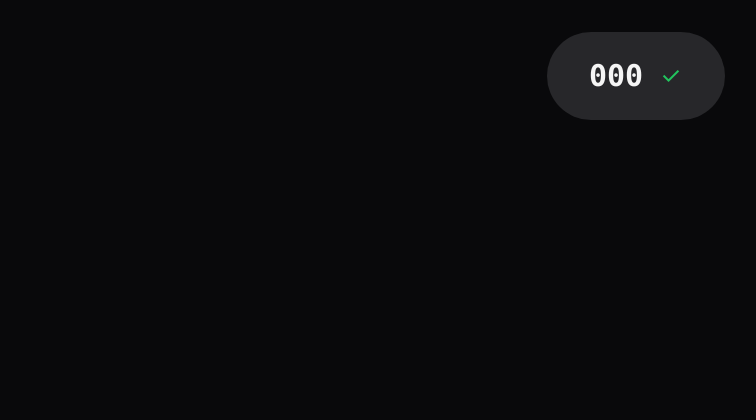
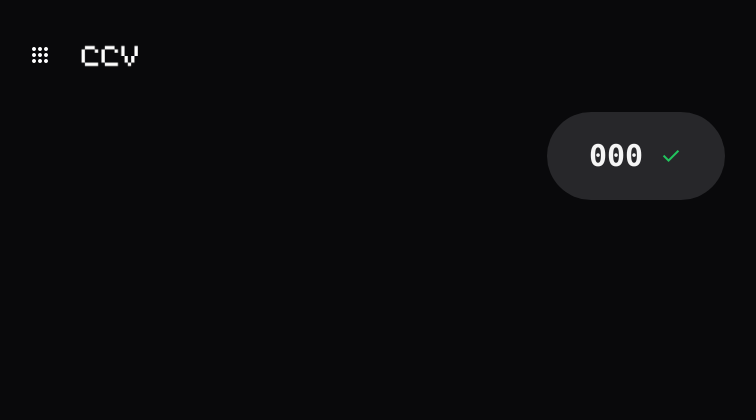
Before and after one commit to sadaakisz/django-cc-validation, a Django app: page /ccv/ in a window 1280 px wide. Shown: the top 420 px of the page, without its empty margins (4-760 px from the left). Run offline with Django 5.2, Linux system fonts and the light colour scheme; tables that the repository leaves empty hold one stand-in row (values such as "Sample post"); some libraries are stand-ins or nearby versions.

Commit message:
Adjusted card view with hover elements and a header.

```diff
--- a/cc_validation_app/templates/cc_validation_app/index.html
+++ b/cc_validation_app/templates/cc_validation_app/index.html
@@ -1,7 +1,7 @@
 {% comment %} <head>
 <script src="https://cdn.tailwindcss.com"></script>
 </head> {% endcomment %}
-
+{% load static %}
 {% load tailwind_tags %}
 
 <!DOCTYPE html>
@@ -15,19 +15,19 @@
     {% tailwind_css %}
     <link rel="stylesheet" href="https://fonts.googleapis.com/css2?family=Material+Symbols+Outlined:opsz,wght,FILL,GRAD@20..48,100..700,0..1,-50..200" />
   </head>
-  <body class="flex justify-center items-center bg-zinc-950 text-neutral-100">
-    <main>
-        <a href="{% url 'cc_validation_app:create'%}" class="text-3xl font-bold underline">
-            <div class="flex items-center justify-evenly fixed mx-auto inset-x-0 bottom-8 h-16 w-40
-                bg-gradient-to-r from-indigo-500 via-purple-500 to-pink-500 rounded-full">
-                <span class="material-symbols-outlined text-white">
-                    add
-                </span>
-                <p class="text-base text-white">New Card</p>
-            </div>
+  <body class="bg-zinc-950 text-neutral-100">
+    <header class="flex justify-start items-center ml-8">
+        <a href="{% url 'cc_validation_app:index'%}" class="text-3xl font-bold underline">
+            <span class="material-symbols-outlined text-white">
+                apps
+            </span>
         </a>
+        <img src="{% static 'cc_validation_app/images/ccv-logo.png' %}" alt="CCV Logo" class="size-28 object-contain">
+        </img>
+    </header>
+    <main class="flex justify-center items-center">
         {% if card_list %}
-            <div class="grid grid-cols-1 gap-4 m-8">
+            <div class="grid grid-cols-1 gap-4">
                 {% for card in card_list %}
                     <a href="{% url 'cc_validation_app:detail' card.id %}">
                         <div class="flex flex-wrap items-center justify-center content-evenly relative
@@ -71,7 +71,21 @@
         {% else %}
             <p>No cards are available.</p>
         {% endif %}
+        <a href="{% url 'cc_validation_app:create'%}" class="text-3xl font-bold underline">
+            <div class="flex items-center justify-evenly fixed mx-auto inset-x-0 bottom-8 h-16 w-40
+                bg-gradient-to-r from-indigo-500 via-purple-500 to-pink-500 rounded-full z-10">
+                <span class="material-symbols-outlined text-white">
+                    add
+                </span>
+                <p class="text-base text-white">New Card</p>
+            </div>
+        </a>
     </main>
+    <footer>
+        <div class="w-full h-48 fixed bottom-0 bg-gradient-to-t from-zinc-950 pointer-events-none">
+
+        </div>
+    </footer>
   </body>
 </html>
 
```
